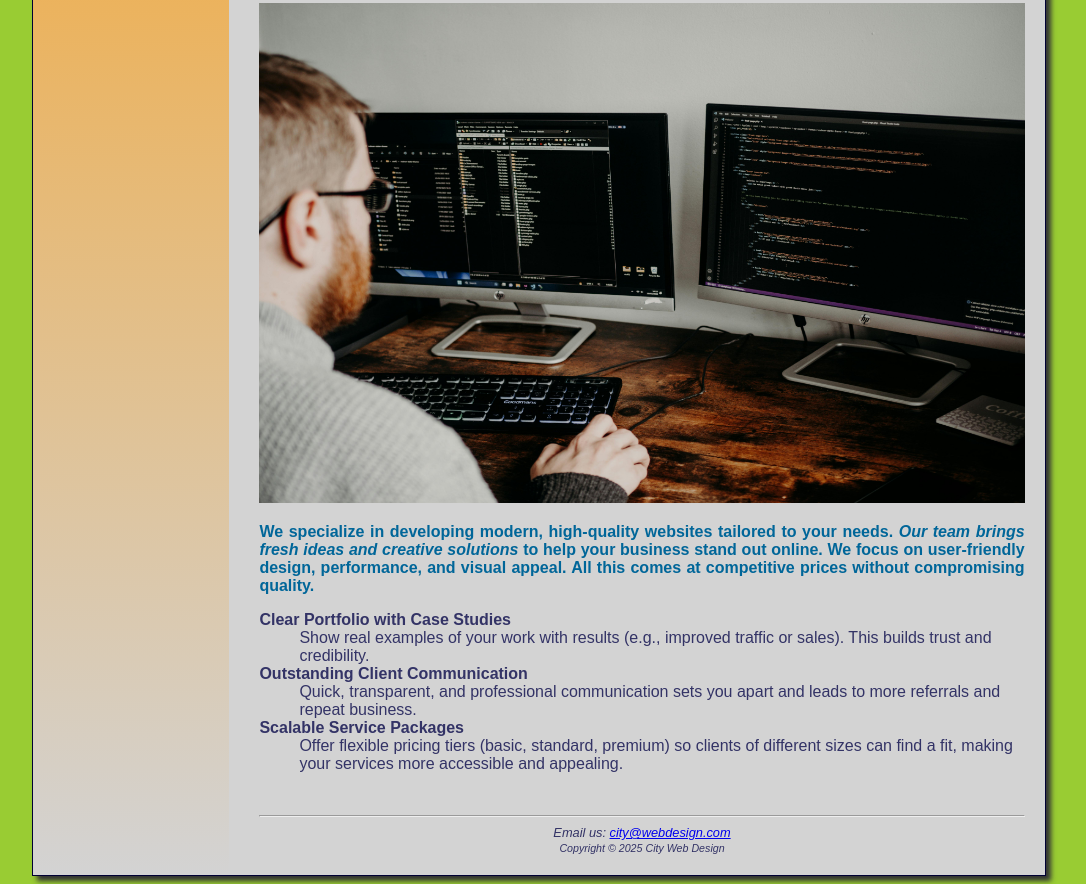
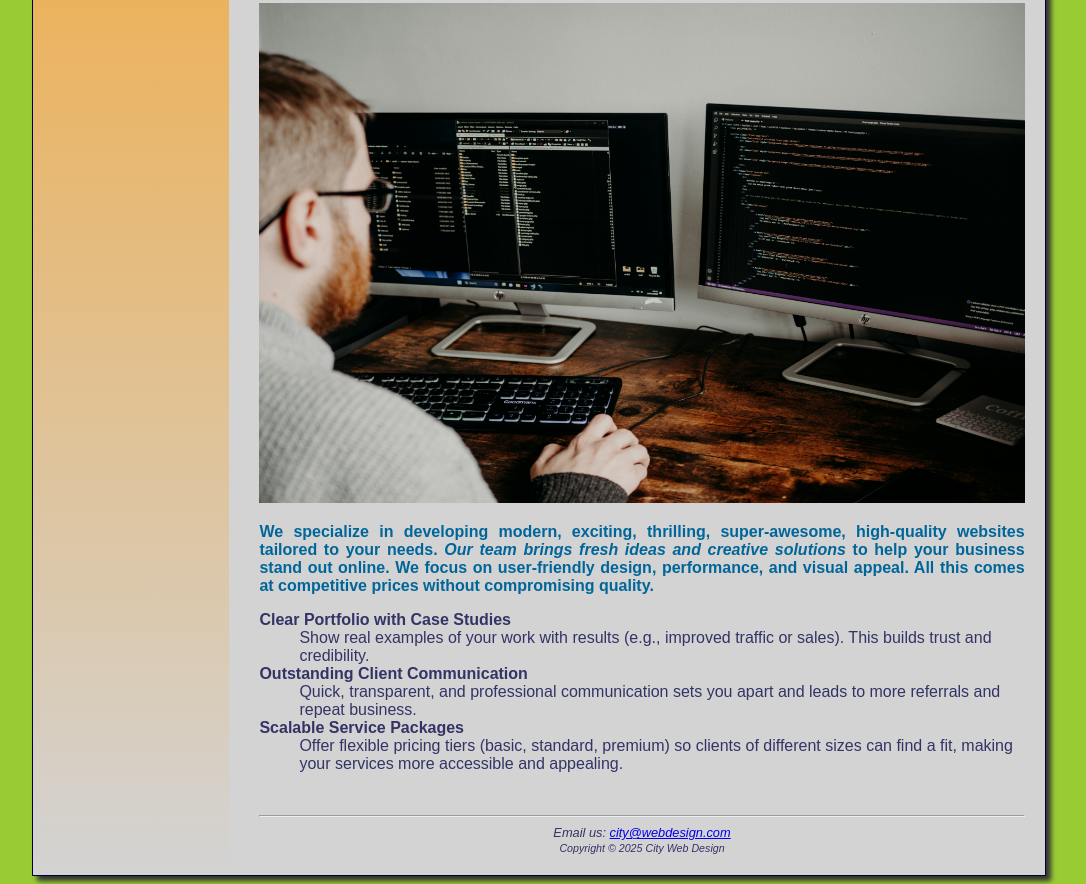
Before and after one commit to lucho459/lucho459.github.io, a plain HTML site: page Index.html in a window 1280 px wide. Shown: the part 705-1589 px from the top of the page, without its empty margins (101-1187 px from the left). Drawn offline with Linux system fonts and the light colour scheme.

Commit message:
Update Index.html
Updated some of the text in the Index.html file.

```diff
--- a/Index.html
+++ b/Index.html
@@ -22,7 +22,7 @@
        <img src="images/image1A.jpg" alt="firstA" height="500" style="width:100%">
        <h2>Discover New Ideas For Your Website</h2>
        <img src="images/image1B.jpg" alt="firstB" height="500" Style="width:100%">
-          <p>We specialize in developing modern, high-quality websites tailored to your needs.
+          <p>We specialize in developing modern, exciting, thrilling, super-awesome, high-quality websites tailored to your needs.
            <i>Our team brings fresh ideas and creative solutions</i> to help your business stand out online.
               We focus on user-friendly design, performance, and visual appeal. All this comes at competitive prices without compromising quality.
           </p>
```
